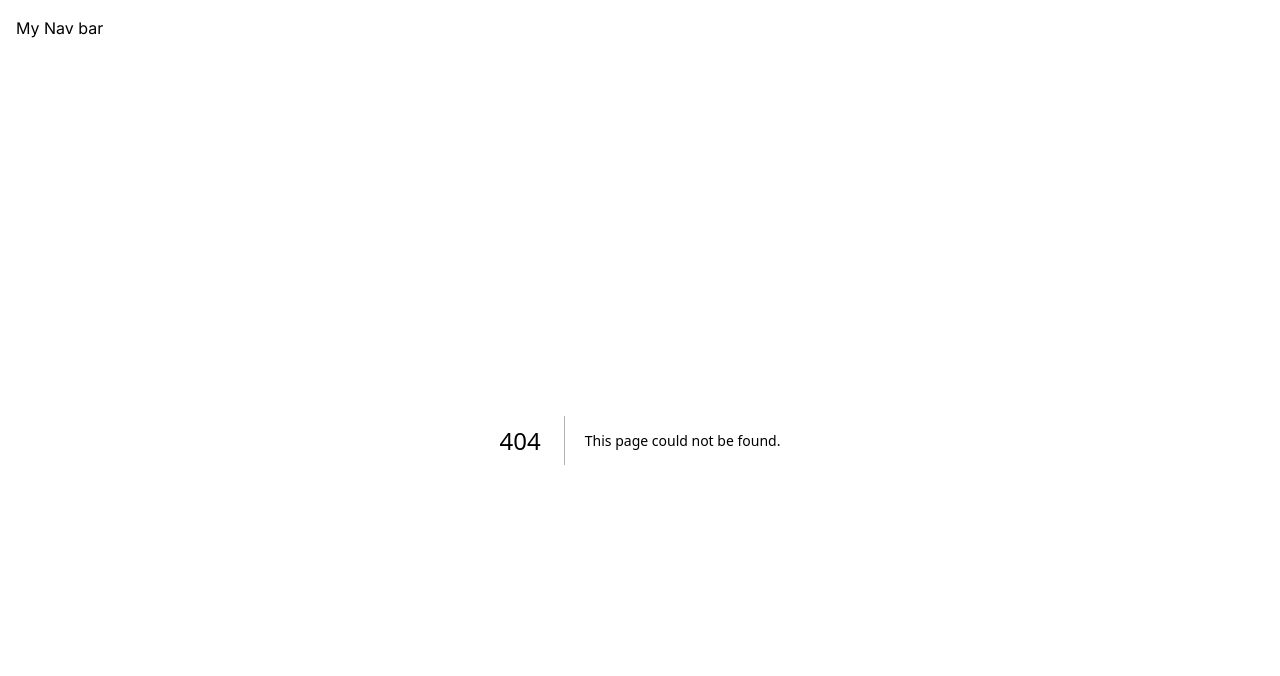
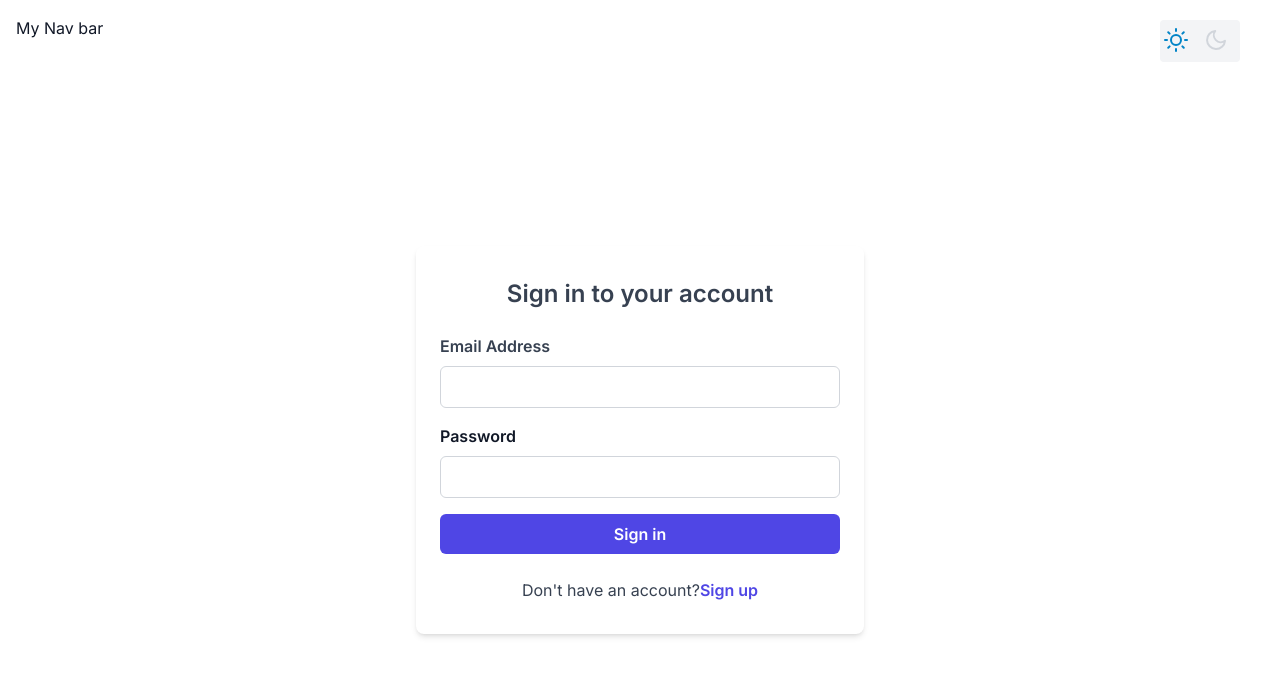
Before and after one commit to georgebreje/NodeJsFirstSteps, a Next.js app in the folder root/frontend/src/my-app/: page /login in a window 1280 px wide. Before the commit this address had no page. Shown: the top 676 px of the page. Built offline with nearby package versions, Linux system fonts and the light colour scheme.

Commit message:
Add dark mode

```diff
--- a/root/frontend/src/my-app/app/globals.css
+++ b/root/frontend/src/my-app/app/globals.css
@@ -4,15 +4,12 @@
 
 :root {
   --foreground-rgb: 0, 0, 0;
-  --background-start-rgb: 214, 219, 220;
-  --background-end-rgb: 255, 255, 255;
+
 }
 
 @media (prefers-color-scheme: dark) {
   :root {
     --foreground-rgb: 255, 255, 255;
-    --background-start-rgb: 0, 0, 0;
-    --background-end-rgb: 0, 0, 0;
   }
 }
 
--- a/root/frontend/src/my-app/app/layout.tsx
+++ b/root/frontend/src/my-app/app/layout.tsx
@@ -1,5 +1,11 @@
+"use client"
+
+import { SunnyIcon } from '@/public/icons/SunnyIcon'
 import './globals.css'
 import { Inter } from 'next/font/google'
+import { MoonIcon } from '@/public/icons/MoonIcon'
+import { MonitorIcon } from '@/public/icons/MonitorIcon'
+import { useEffect, useState } from 'react'
 
 const inter = Inter({ subsets: ['latin'] })
 
@@ -8,14 +14,48 @@ export default function RootLayout({
 }: {
   children: React.ReactNode
 }) {
+  const [theme, setTheme] = useState("system");
+  const systemTheme = window.matchMedia("(prefers-color-scheme: dark)");
+
+  if (localStorage.theme === 'dark' || (!("theme" in localStorage) && systemTheme.matches)) {
+    document.documentElement.classList.add("dark");
+  } else {
+    document.documentElement.classList.remove("dark");
+  }
+
+  useEffect(() => {
+    switch (theme) {
+      case "dark":
+        document.documentElement.classList.add("dark");
+        localStorage.theme = 'dark'
+        break;
+      case "light":
+        document.documentElement.classList.remove("dark");
+        localStorage.theme = 'light'
+        break;
+      default:
+        localStorage.removeItem("theme");
+        break;
+    }
+  }, [theme])
+
   return (
     <html lang="en">
       <body className={`${inter.className}`}>
-        <nav>
-          <h1>My Nav bar</h1>
+        <nav className="dark:bg-sky-800">
+          <h1 className="text-gray-900 dark:text-white">My Nav bar</h1>
+          <div className="fixed top-5 right-10 dark:bg-slate-800 bg-gray-100 rounded">
+            <button key={"light"} className="w-8 h-8 leading-9 text-xl rounded-full m-1 text-sky-600 dark:text-gray-300" onClick={() => setTheme("light")}>
+              <SunnyIcon></SunnyIcon>
+            </button>
+            <button key={"dark"} className="w-8 h-8 leading-9 text-xl rounded-full m-1 dark:text-sky-600 text-gray-300" onClick={() => setTheme("dark")}>
+              <MoonIcon></MoonIcon>
+            </button>
+          </div>
         </nav>
         {children}
       </body>
+
     </html>
   )
 }
--- /dev/null
+++ b/root/frontend/src/my-app/app/login/components/Login.tsx
@@ -0,0 +1,56 @@
+"use client"
+import React, { FC, FormEvent, useState } from "react";
+
+
+export const Login: FC = () => {
+    const [username, setUsername] = useState<string>("");
+    const [password, setPassword] = useState<string>("");
+
+    const handleSubmit = async (e: FormEvent<HTMLFormElement>) => {
+        e.preventDefault();
+        const res = await fetch('http://localhost:3000/api/register', {
+            method: 'POST',
+            body: JSON.stringify({
+                username, password
+            })
+        })
+
+    }
+
+    return (
+        <div className="flex flex-col items-center justify-center min-h-screen py-6 bg-white dark:bg-blue-800">
+            <div className="w-full max-w-md">
+                <div className="bg-white px-6 py-8 rounded-lg shadow-md">
+                    <h2 className="text-center text-2xl font-semibold text-gray-700 dark:text-white mb-6">Sign in to your account</h2>
+                    <form>
+                        <div className="space-y-4">
+                            <div>
+                                <label className="block text-gray-700 font-semibold mb-2" htmlFor="email">
+                                    Email Address
+                                </label>
+                                <input className="w-full px-4 py-2 text-gray-900 border border-gray-300 rounded-md focus:outline-none focus:ring-2 focus:ring-indigo-500 focus:border-transparent" id="email" type="email" name="email" required />
+                            </div>
+                            <div>
+                                <label className="block text-gray-900 font-semibold mb-2" htmlFor="password">
+                                    Password
+                                </label>
+                                <input className="w-full px-4 py-2 border text-gray-900 border-gray-300 rounded-md focus:outline-none focus:ring-2 focus:ring-indigo-500 focus:border-transparent" id="password" type="password" name="password" required />
+                            </div>
+                            <div>
+                                <button className="w-full py-2 px-4 bg-indigo-600 hover:bg-indigo-700 text-white font-semibold rounded-md focus:outline-none focus:ring-2 focus:ring-indigo-500 focus:ring-offset-2" type="submit">
+                                    Sign in
+                                </button>
+                            </div>
+                        </div>
+                    </form>
+                    <div className="text-gray-700 text-center mt-6">
+                        Don't have an account?
+                        <a href="#" className="font-semibold text-indigo-600 hover:text-indigo-500">
+                            Sign up
+                        </a>
+                    </div>
+                </div>
+            </div>
+        </div>
+    )
+}
--- /dev/null
+++ b/root/frontend/src/my-app/app/login/page.tsx
@@ -0,0 +1,8 @@
+"use client"
+
+import { Login } from "./components/Login";
+
+export default function LoginPage() {
+
+    return <Login></Login>;
+}
--- a/root/frontend/src/my-app/app/page.tsx
+++ b/root/frontend/src/my-app/app/page.tsx
@@ -15,7 +15,7 @@ export const metadata = {
 export default function Home() {
   return (
     <main>
-      <h1>hello world</h1>
+      <h1 className="text-gray-900 dark:text-white">hello world</h1>
       <Link href="/about">Go to about page</Link>
       <p>
         <Link href="/users">Users</Link>
--- a/root/frontend/src/my-app/app/register/components/Register.tsx
+++ b/root/frontend/src/my-app/app/register/components/Register.tsx
@@ -28,7 +28,7 @@ export const Register: FC = () => {
                         <h1>SUCCESS</h1>
                     </>) :
                     (
-                        < div className="flex min-h-full flex-1 flex-col justify-center px-6 py-12 lg:px-8" >
+                        <div  className="flex min-h-full flex-1 flex-col justify-center px-6 py-12 lg:px-8" >
                             <div className="sm:mx-auto sm:w-full sm:max-w-sm">
                                 <img
                                     className="mx-auto h-10 w-auto"
--- /dev/null
+++ b/root/frontend/src/my-app/public/icons/MonitorIcon.tsx
@@ -0,0 +1,5 @@
+import { FC } from "react";
+
+export const MonitorIcon: FC = () => {
+    return (<svg xmlns="http://www.w3.org/2000/svg" width="24" height="24" viewBox="0 0 24 24" fill="none" stroke="currentColor" strokeWidth="2" strokeLinecap="round" strokeLinejoin="round" className="feather feather-monitor"><rect x="2" y="3" width="20" height="14" rx="2" ry="2"></rect><line x1="8" y1="21" x2="16" y2="21"></line><line x1="12" y1="17" x2="12" y2="21"></line></svg>)
+}
--- /dev/null
+++ b/root/frontend/src/my-app/public/icons/MoonIcon.tsx
@@ -0,0 +1,7 @@
+import { FC } from "react";
+
+export const MoonIcon: FC = () => {
+    return (
+        <svg xmlns="http://www.w3.org/2000/svg" width="24" height="24" viewBox="0 0 24 24" fill="none" stroke="currentColor" strokeWidth="2" strokeLinecap="round" strokeLinejoin="round" className="feather feather-moon"><path d="M21 12.79A9 9 0 1 1 11.21 3 7 7 0 0 0 21 12.79z"></path></svg>
+    )
+}
--- /dev/null
+++ b/root/frontend/src/my-app/public/icons/SunnyIcon.tsx
@@ -0,0 +1,5 @@
+import { FC } from "react"
+
+export const SunnyIcon: FC = () => {
+    return (<svg xmlns="http://www.w3.org/2000/svg" width="24" height="24" viewBox="0 0 24 24" fill="none" stroke="currentColor" strokeWidth="2" strokeLinecap="round" strokeLinejoin="round" className="feather feather-sun"><circle cx="12" cy="12" r="5"></circle><line x1="12" y1="1" x2="12" y2="3"></line><line x1="12" y1="21" x2="12" y2="23"></line><line x1="4.22" y1="4.22" x2="5.64" y2="5.64"></line><line x1="18.36" y1="18.36" x2="19.78" y2="19.78"></line><line x1="1" y1="12" x2="3" y2="12"></line><line x1="21" y1="12" x2="23" y2="12"></line><line x1="4.22" y1="19.78" x2="5.64" y2="18.36"></line><line x1="18.36" y1="5.64" x2="19.78" y2="4.22"></line></svg>)
+}
--- a/root/frontend/src/my-app/tailwind.config.js
+++ b/root/frontend/src/my-app/tailwind.config.js
@@ -5,6 +5,7 @@ module.exports = {
     './components/**/*.{js,ts,jsx,tsx,mdx}',
     './app/**/*.{js,ts,jsx,tsx,mdx}',
   ],
+  darkMode: "class",
   theme: {
     extend: {
       backgroundImage: {
```
